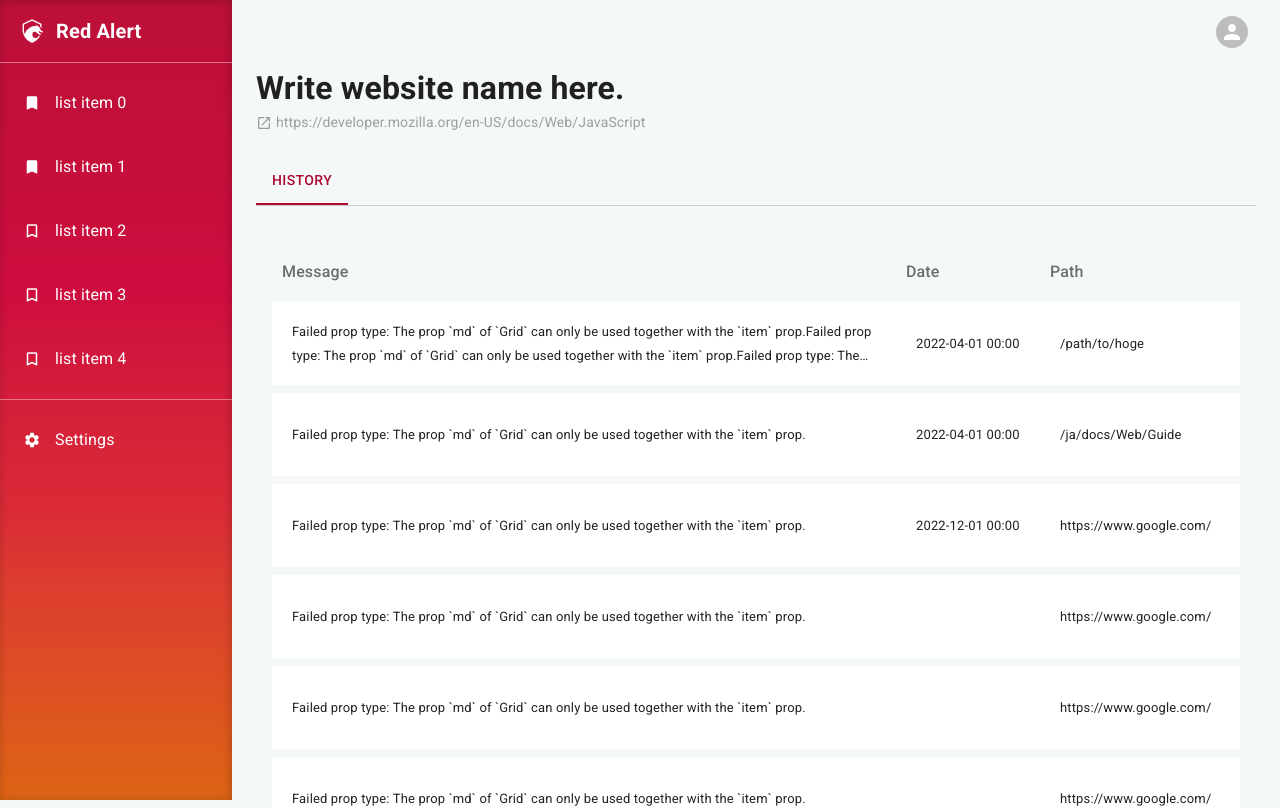
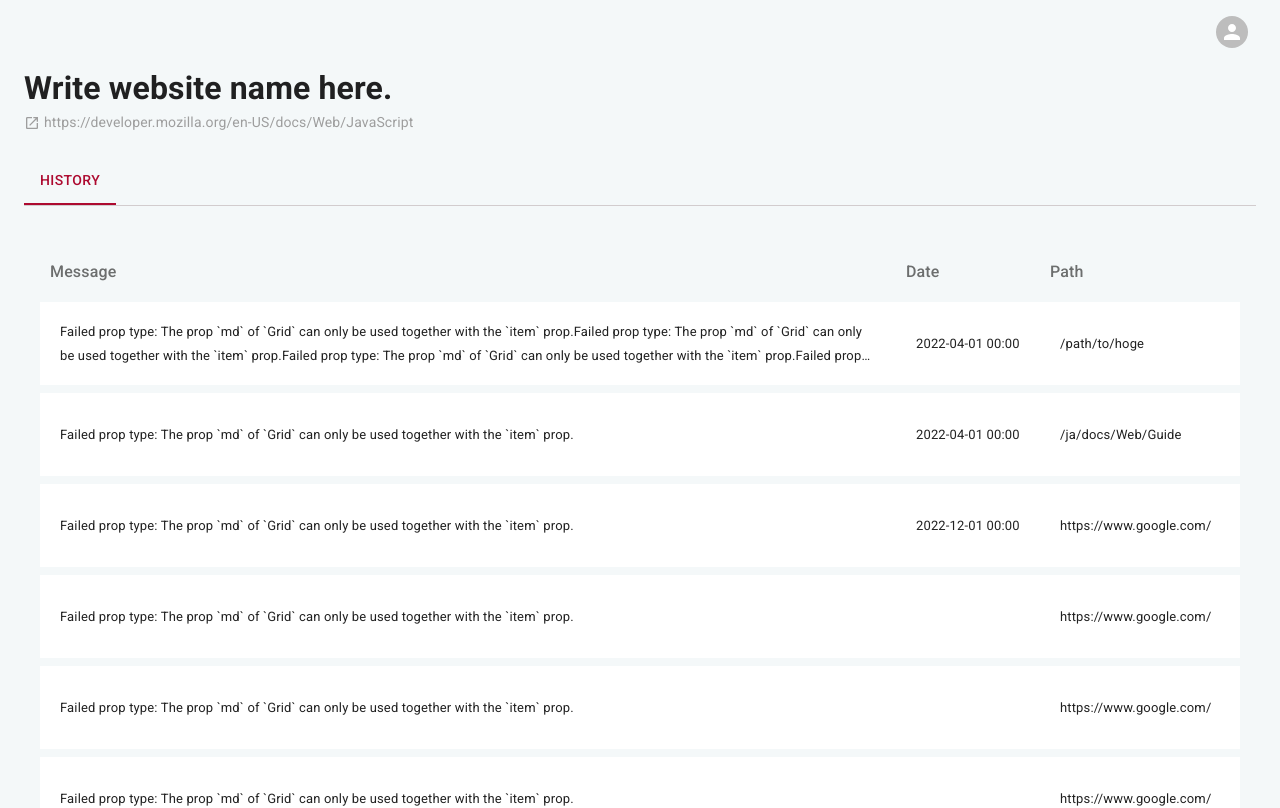
Before and after one commit to daisuke-tanabe/red-alert, a React app: page /projects in a window 1280 px wide. Shown: the top 808 px of the page. Built offline with nearby package versions, Linux system fonts and the light colour scheme; no server answers.

Commit message:
change: サイドバーを取り除く

```diff
--- a/src/components/templates/BasetLayout/BaseLayout.tsx
+++ b/src/components/templates/BasetLayout/BaseLayout.tsx
@@ -2,7 +2,6 @@ import React from 'react';
 import { Box } from '@mui/material';
 import styled from '@emotion/styled';
 import Header from '../../organisms/Header/Header';
-import Sidebar from '../../organisms/Sidebar/Sidebar';
 
 const Main = styled.div`
   display: flex;
@@ -15,12 +14,9 @@ const BaseLayout = (props: BaseLayoutProps) => {
   const { children } = props;
 
   return (
-    <Box css={{ display: 'flex' }}>
-      <Sidebar />
-      <Box css={{ flexGrow: 1 }}>
-        <Header />
-        <Main>{children}</Main>
-      </Box>
+    <Box>
+      <Header />
+      <Main>{children}</Main>
     </Box>
   );
 };
```
